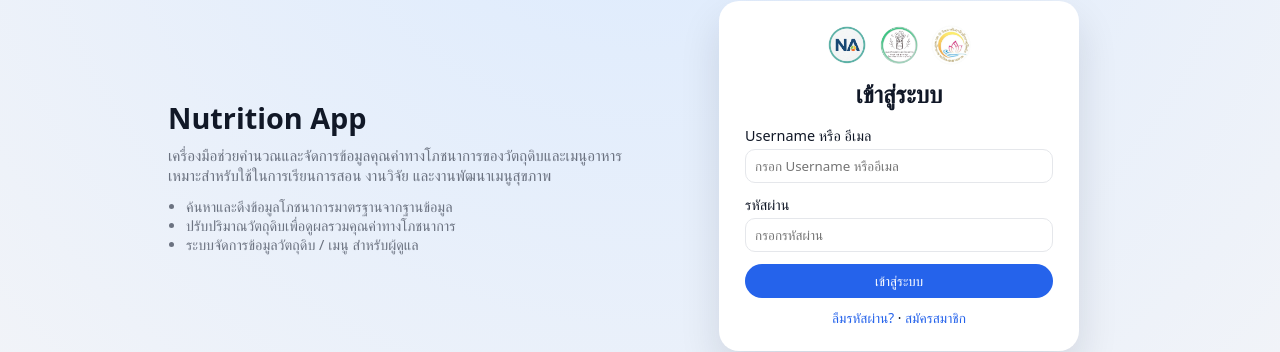
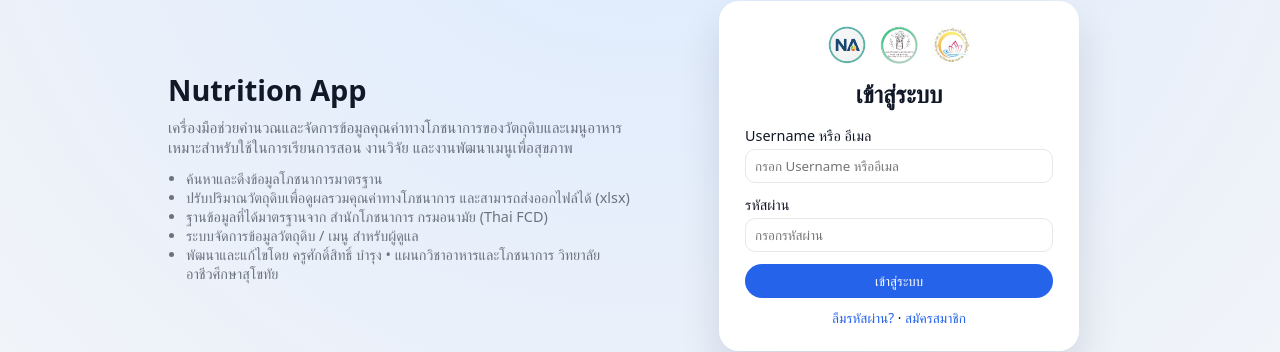
Before and after one commit to SAKSIT-B/nutrition-app, a React (Vite) app: page /#/login in a window 1280 px wide. Shown: the part 224-576 px from the top of the page. Built offline with nearby package versions, Linux system fonts and the light colour scheme; no server answers.

Commit message:
Update Login.jsx

```diff
--- a/src/pages/Login.jsx
+++ b/src/pages/Login.jsx
@@ -76,12 +76,14 @@
         <h1 className="auth-app-name">Nutrition App</h1>
         <p className="auth-app-desc">
           เครื่องมือช่วยคำนวณและจัดการข้อมูลคุณค่าทางโภชนาการของวัตถุดิบและเมนูอาหาร
-          เหมาะสำหรับใช้ในการเรียนการสอน งานวิจัย และงานพัฒนาเมนูสุขภาพ
+          เหมาะสำหรับใช้ในการเรียนการสอน งานวิจัย และงานพัฒนาเมนูเพื่อสุขภาพ
         </p>
         <ul className="auth-app-points">
-          <li>ค้นหาและดึงข้อมูลโภชนาการมาตรฐานจากฐานข้อมูล</li>
-          <li>ปรับปริมาณวัตถุดิบเพื่อดูผลรวมคุณค่าทางโภชนาการ</li>
+          <li>ค้นหาและดึงข้อมูลโภชนาการมาตรฐาน</li>
+          <li>ปรับปริมาณวัตถุดิบเพื่อดูผลรวมคุณค่าทางโภชนาการ และสามารถส่งออกไฟล์ได้ (xlsx)</li>
+          <li>ฐานข้อมูลที่ได้มาตรฐานจาก สำนักโภชนาการ กรมอนามัย (Thai FCD)</li>
           <li>ระบบจัดการข้อมูลวัตถุดิบ / เมนู สำหรับผู้ดูแล</li>
+          <li>พัฒนาและแก้ไขโดย ครูศักดิ์สิทธิ์ บำรุง • แผนกวิชาอาหารและโภชนาการ วิทยาลัยอาชีวศึกษาสุโขทัย</li>
         </ul>
       </section>
 
```
